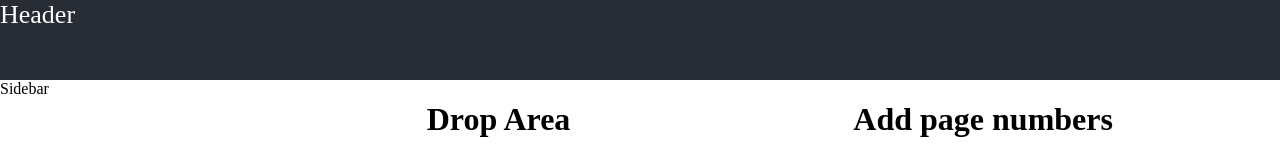
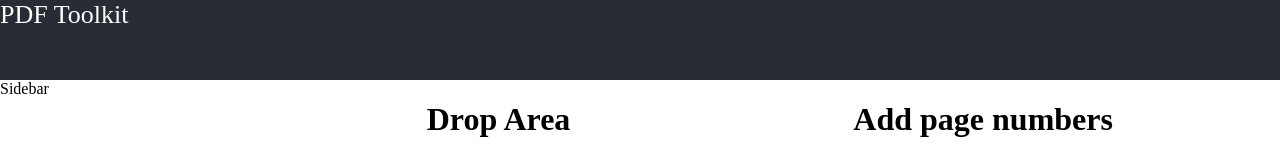
Before and after one commit to c1b3rt00lk1t/pdf-poc, a React (Vite) app: page / in a window 1280 px wide. Shown: the top 158 px of the page. Built offline with nearby package versions, Linux system fonts and the light colour scheme.

Commit message:
Change header

```diff
--- a/src/components/Header.tsx
+++ b/src/components/Header.tsx
@@ -1,5 +1,5 @@
 const Header = () => {
-  return <div>Header</div>;
+  return <div>PDF Toolkit</div>;
 };
 
 export default Header;
```
